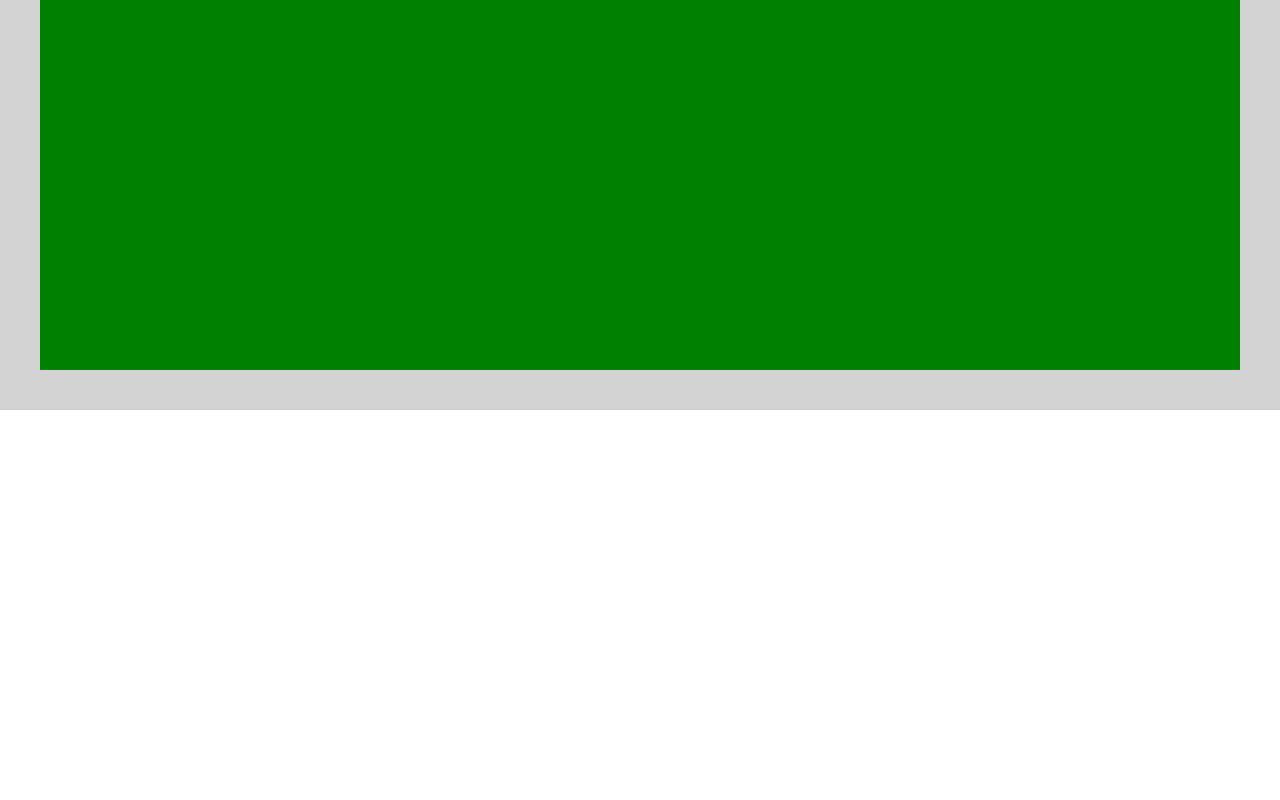
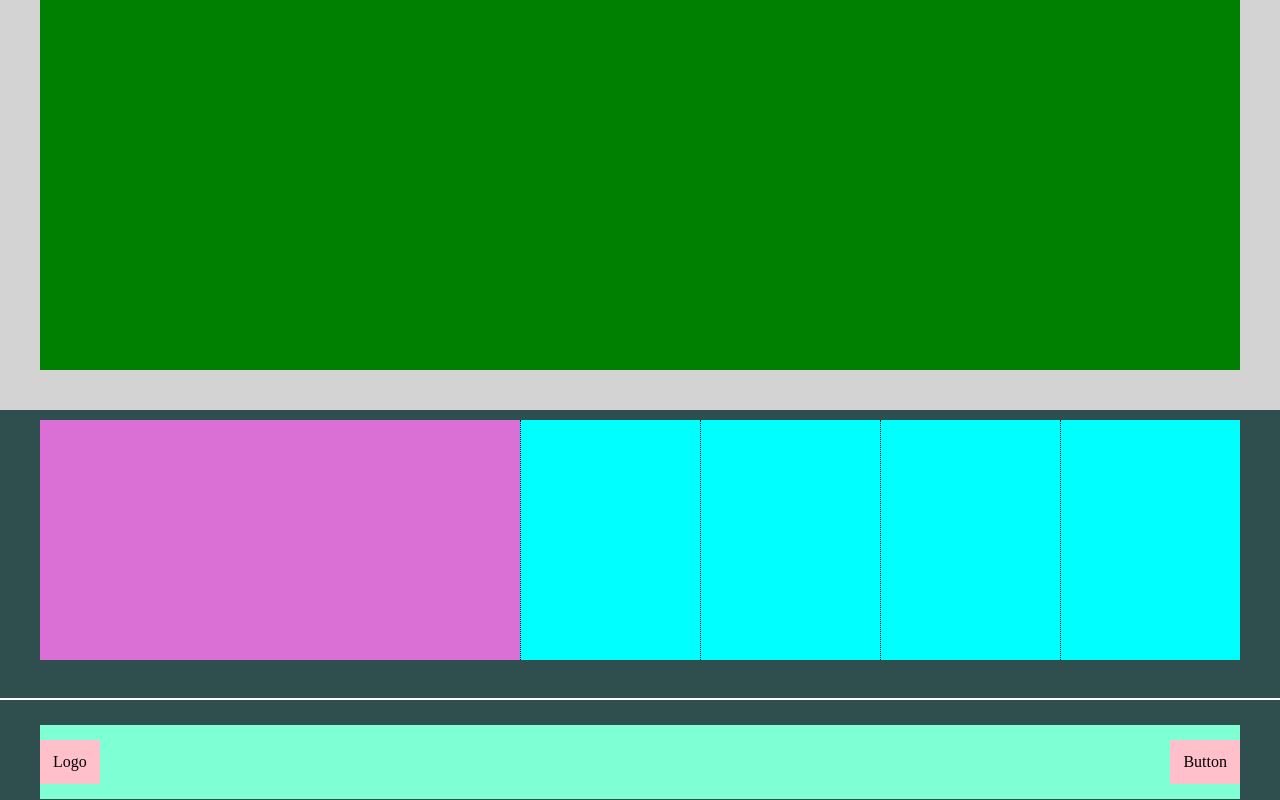
Before and after one commit to Stefano-In91/htmlcss-struttura-discord, a plain HTML site: page index.html in a window 1280 px wide. Shown: the part 1548-2348 px from the top of the page. Before the commit the page ends 1958 px from the top, so only its background shows below. Drawn offline with Linux system fonts and the light colour scheme.

Commit message:
Footer-layout complete

```diff
--- a/css/style.css
+++ b/css/style.css
@@ -42,6 +42,30 @@
 .debug .big-hero {
     background-color: green;
     height: 480px;
+}
+.debug footer {
+    background-color: darkslategray;
+}
+.debug .footer-top {
+    height: 280px;
+}
+.debug .footer-bot {
+    height: 100px;
+}
+.debug .col-big-footer {
+    background-color: orchid;
+    height: 240px;
+}
+.debug .col-small-footer {
+    background-color: cyan;
+    height: 240px;
+    border-left: 1px dotted black;
+}
+.debug .footer-bot .row {
+    background-color: aquamarine;
+}
+.debug .footer-bot .row div{
+    background-color: pink;
 }
 /*---------------
     COMMON
@@ -90,3 +114,25 @@ main section {
 /*---------------
     FOOTER
 ---------------*/
+footer {
+    padding-top: 10px;
+}
+.footer-top {
+    border-bottom: 2px solid white;
+}
+.col-big-footer {
+    width: 40%;
+}
+.col-small-footer {
+    width: 15%;
+}
+.footer-bot {
+    padding-top: 25px;
+}
+.footer-bot .row {
+    justify-content: space-between;
+    padding: 15px 0px;
+}
+.footer-bot .row div {
+    padding: 13px;
+}
--- a/index.html
+++ b/index.html
@@ -14,11 +14,9 @@
             <nav>Link Link Link Link</nav>
             <div class="login">Login</div>
         </div>
-        <section>
-            <div class="header-bot row">
-                <div class="hero"></div>
-            </div>
-         </section>
+        <div class="header-bot row">
+            <div class="hero"></div>
+        </div>
     </header>
     <main>
         <section>
@@ -45,14 +43,19 @@
         </section>
     </main>
     <footer>
-        <section>
+        <section class="footer-top">
             <div class="container row">
-
+                <div class="col-big-footer"></div>
+                <div class="col-small-footer"></div>
+                <div class="col-small-footer"></div>
+                <div class="col-small-footer"></div>
+                <div class="col-small-footer"></div>
             </div>
         </section>
-        <section>
+        <section class="footer-bot">
             <div class="container row">
-
+                <div class="logo">Logo</div>
+                <div>Button</div>
             </div>
         </section>
     </footer>
```
